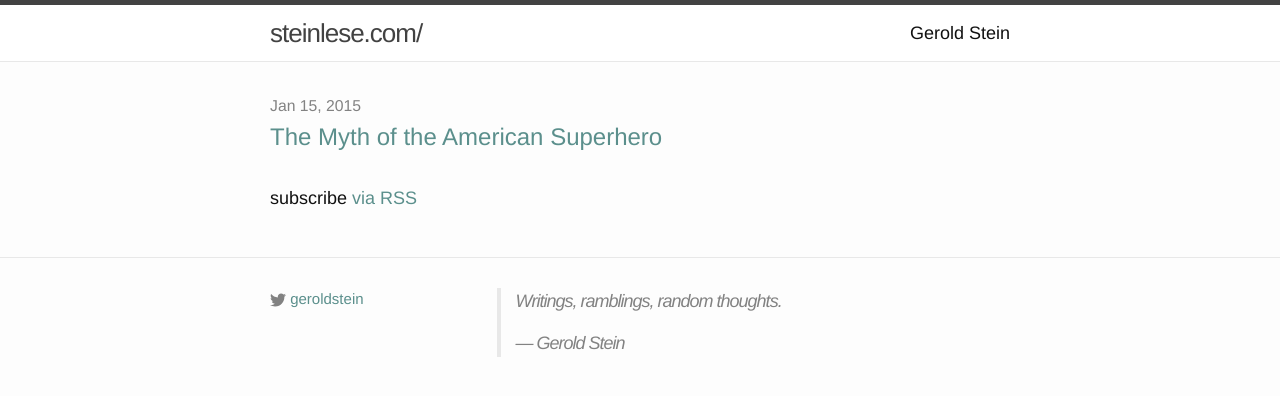
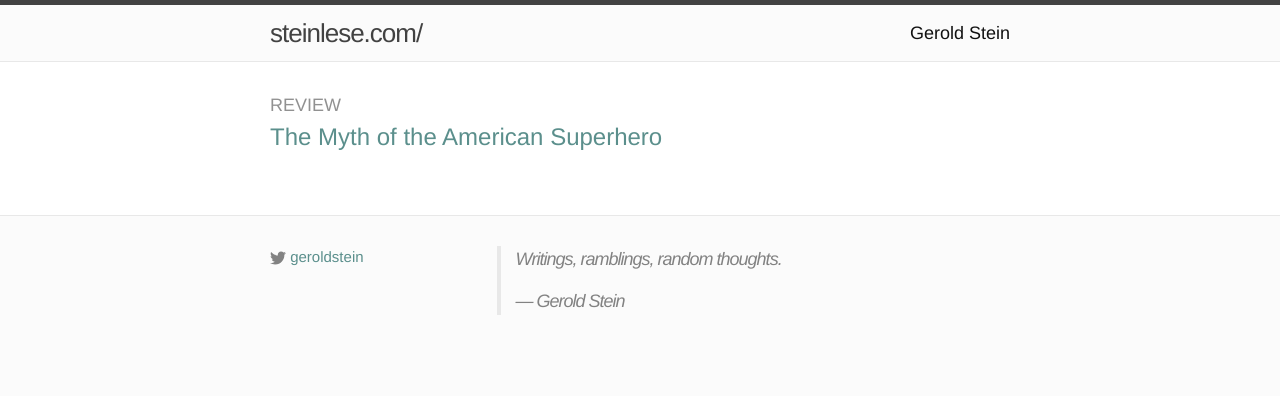
Before and after one commit to steinlese/steinlese.github.io, a Jekyll site: the page built from index.html, in a window 1280 px wide. Shown: the top 396 px of the page. Built offline with Jekyll 4.4.1, drawn with Linux system fonts in a browser that asks for light colours.

Commit message:
Minor style improvements

```diff
--- a/_posts/2015-01-15-the-myth-of-the-american-superhero.markdown
+++ b/_posts/2015-01-15-the-myth-of-the-american-superhero.markdown
@@ -6,4 +6,6 @@ categories: review
 ---
 I liked this book[^1].
 
+One more paragraph.
+
 [^1]: Amazon: [The Myth of the American Superhero](http://www.amazon.com/Myth-American-Superhero-Shelton-Lawrence-ebook/dp/B004GGT6V8/ref=tmm_kin_swatch_0)
--- a/css/main.scss
+++ b/css/main.scss
@@ -15,8 +15,7 @@ $base-line-height: 1.5;
 $spacing-unit:     30px;
 
 $text-color:       #111;
-$background-color: #fdfdfd;
-// $brand-color:      rgb(85, 123, 120);
+$background-color: #fbfbfb;
 $brand-color:      #5B8F8C;
 
 $grey-color:       #828282;
@@ -29,7 +28,7 @@ $content-width:    800px;
 $on-palm:          600px;
 $on-laptop:        800px;
 
-.post-content {
+article {
     font-family: 'EB Garamond', Garamond, Georgia, serif;
 }
 
@@ -38,7 +37,11 @@ $on-laptop:        800px;
     color: lighten($text-color, 50%);
 }
 
-.site-header {
+.footnotes {
+    font-size: 0.9em;
+}
+
+.page-content {
     background-color: #fff;
 }
 
--- a/index.html
+++ b/index.html
@@ -7,15 +7,13 @@ layout: default
   <ul class="post-list">
     {% for post in site.posts %}
       <li>
-        <span class="post-meta">{{ post.date | date: "%b %-d, %Y" }}</span>
-
+        <div class="post-category">{{ post.categories }}</div>
         <h2>
           <a class="post-link" href="{{ post.url | prepend: site.baseurl }}">{{ post.title }}</a>
         </h2>
+        <!-- <article>{{ post.excerpt }}</article> -->
       </li>
     {% endfor %}
   </ul>
 
-  <p class="rss-subscribe">subscribe <a href="{{ "/feed.xml" | prepend: site.baseurl }}">via RSS</a></p>
-
 </div>
```
